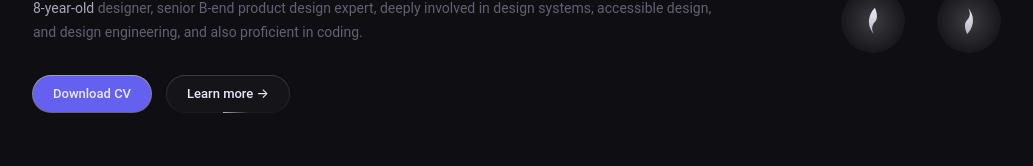
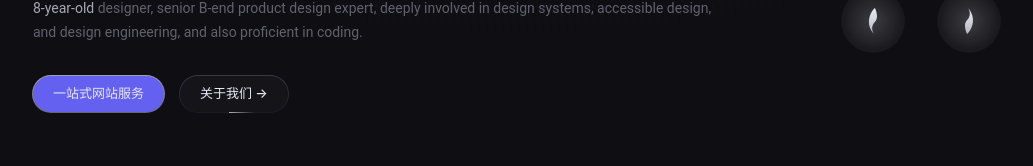
Before and after one commit to einkyhuang/forwelike, a plain HTML site: page index.html in a window 1280 px wide. Shown: the part 198-364 px from the top of the page, without its empty margins (123-1156 px from the left). Drawn offline with Linux system fonts and the light colour scheme; animation ran at ten frames a second.

Commit message:
Update index.html

```diff
--- a/index.html
+++ b/index.html
@@ -53,9 +53,9 @@
                     <span>8-year-old </span>designer, senior B-end product design expert, deeply involved in design systems, accessible design, and design engineering, and also proficient in coding.
                 </div>
                 <div class="hello-actions">
-                    <div class="magical primary-btn"><a href="https://asorn.cn/" target="_blank">Download CV</a></div>
+                    <div class="magical primary-btn"><a href="https://forwelike.com" target="_blank">一站式网站服务</a></div>
                     <div class="magical btn normal-btn">
-                        <a onclick="window.location.href='./about.html'">Learn more →</a>
+                        <a onclick="window.location.href='./about.html'">关于我们 →</a>
                         <div class="glowing-border"></div>
                     </div>
                 </div>
```
